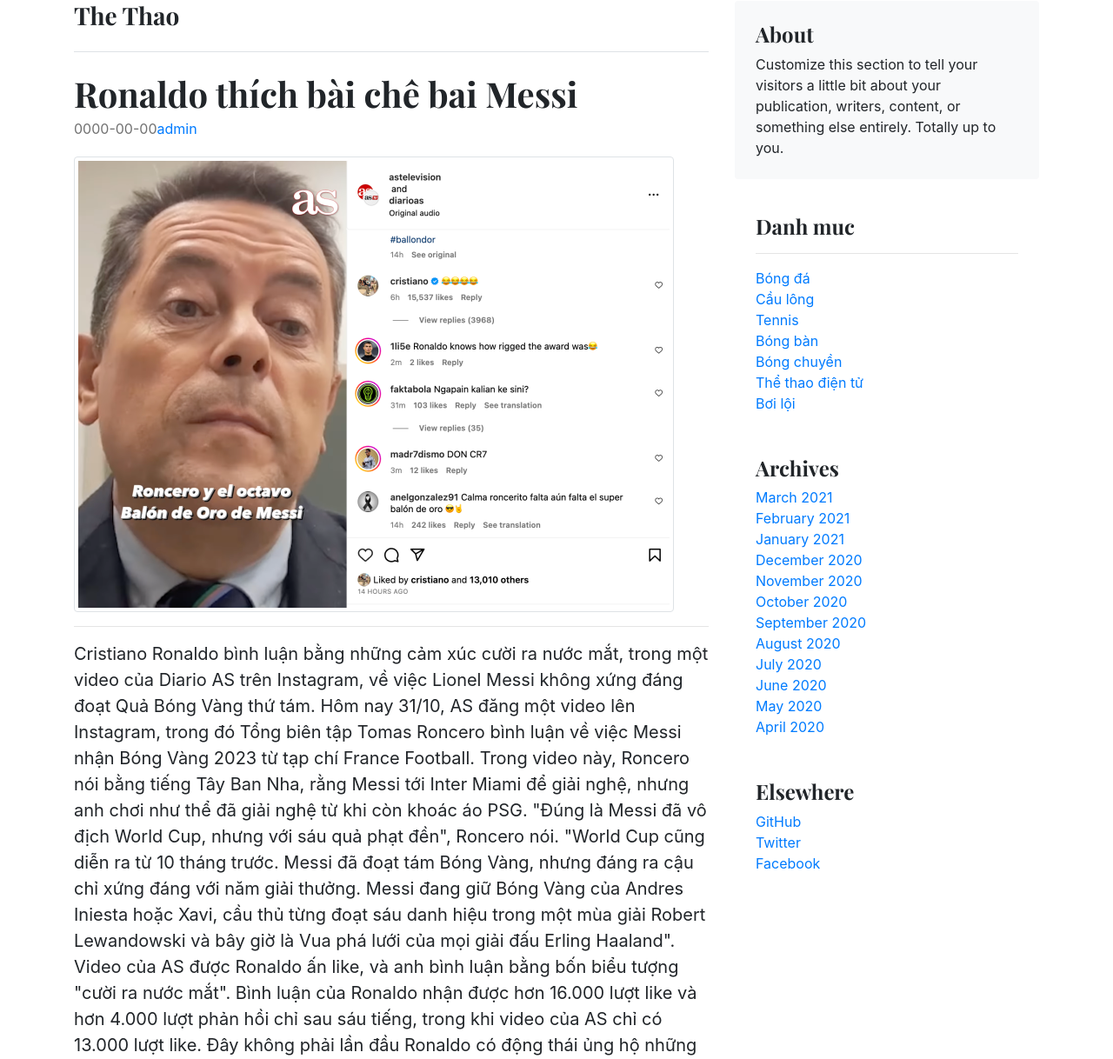
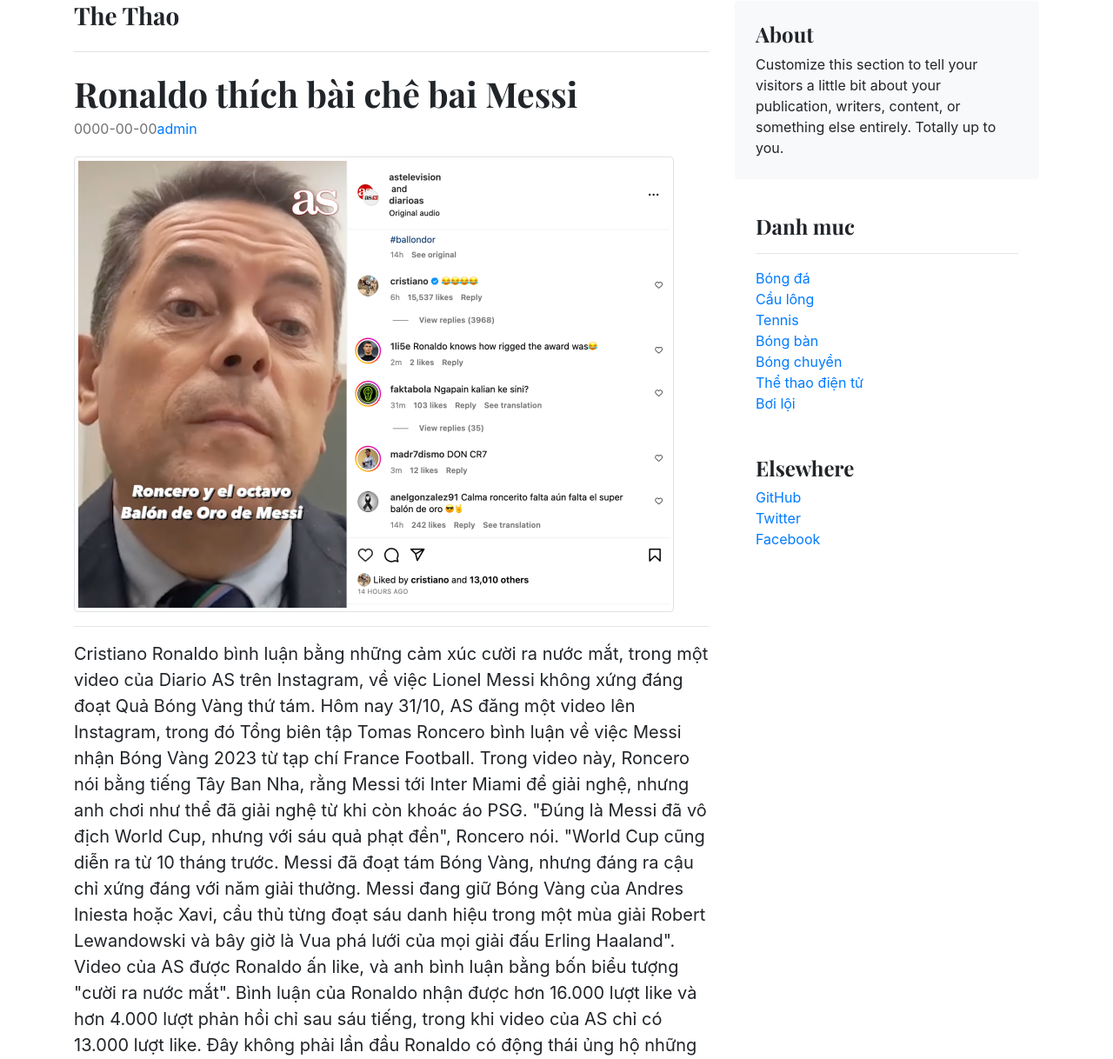
Before and after one commit to Songtho123/do-an-tot-nghiep, a PHP site: page /tintuc/single_page.php?single=9 in a window 1280 px wide. Shown: the part 1235-2453 px from the top of the page at 87% size. Run offline with PHP 8.4, Linux system fonts and the light colour scheme; data comes from the database, SQL or seed files in the repository.

Commit message:
My message

```diff
--- a/index.php
+++ b/index.php
@@ -56,7 +56,7 @@
   <header class="blog-header py-3">
     <div class="row flex-nowrap justify-content-between align-items-center">
       <div class="col-4 pt-1">
-        <a class="link-secondary" href="#">Subscribe</a>
+        <a class="link-secondary" href="#">login</a>
       </div>
       <div class="col-4 text-center">
         <a class="blog-header-logo text-dark" href="#">Thể Thao</a>
--- a/single_page.php
+++ b/single_page.php
@@ -176,23 +176,6 @@
             <?php }?>
           </ol>
         </div>
-        <div class="p-4">
-          <h4 class="fst-italic">Archives</h4>
-          <ol class="list-unstyled mb-0">
-            <li><a href="#">March 2021</a></li>
-            <li><a href="#">February 2021</a></li>
-            <li><a href="#">January 2021</a></li>
-            <li><a href="#">December 2020</a></li>
-            <li><a href="#">November 2020</a></li>
-            <li><a href="#">October 2020</a></li>
-            <li><a href="#">September 2020</a></li>
-            <li><a href="#">August 2020</a></li>
-            <li><a href="#">July 2020</a></li>
-            <li><a href="#">June 2020</a></li>
-            <li><a href="#">May 2020</a></li>
-            <li><a href="#">April 2020</a></li>
-          </ol>
-        </div>
 
         <div class="p-4">
           <h4 class="fst-italic">Elsewhere</h4>
```
Also changed, not shown: home.php (+0 -10 lines), README.md.
